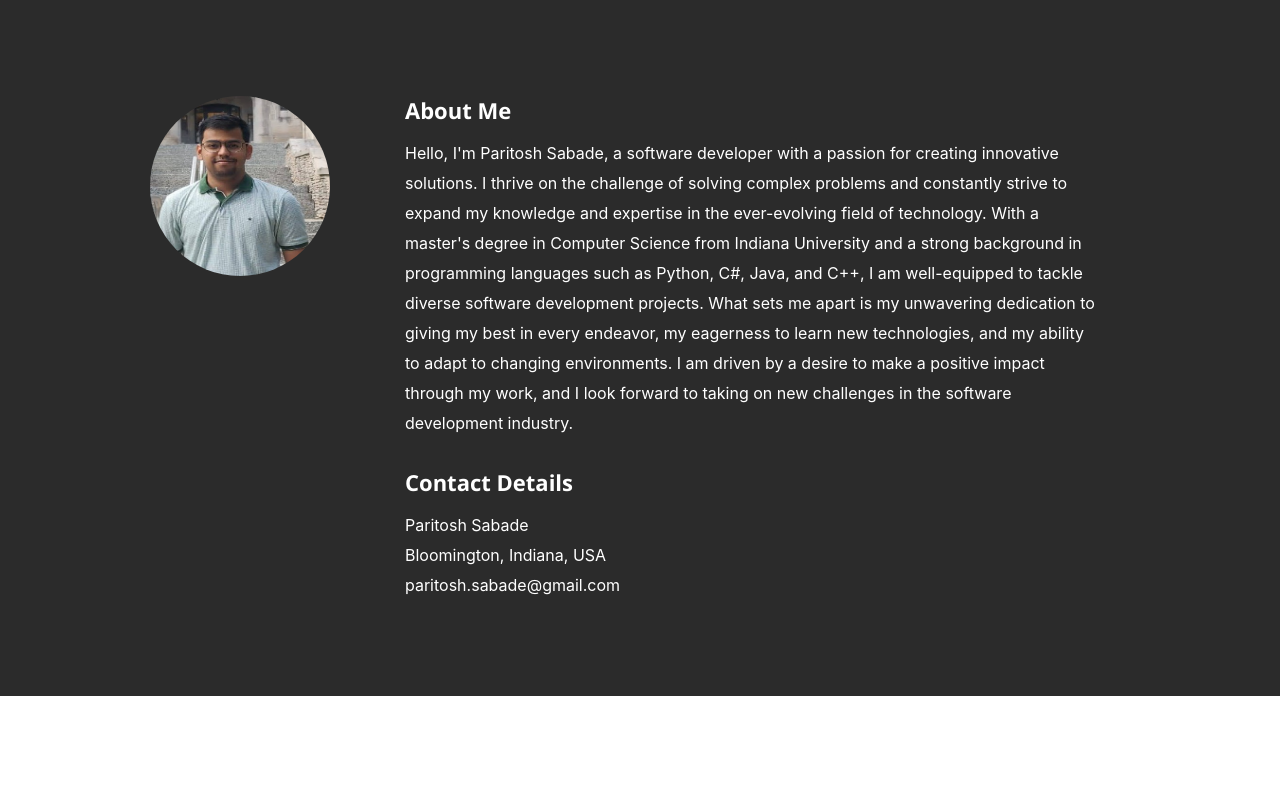
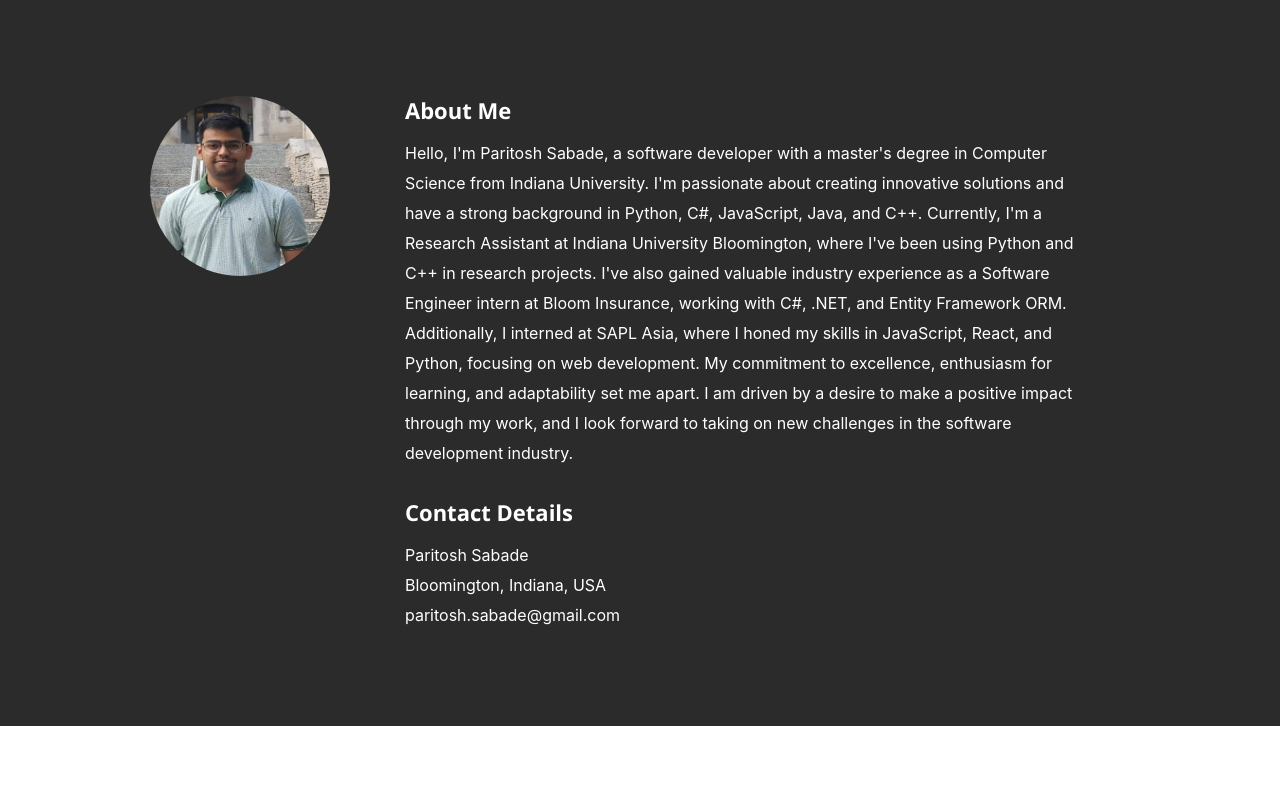
Before and after one commit to ParitoshSabade/PortfolioWebsite, a React (Create React App) app: page / in a window 1280 px wide. Shown: the part 800-1589 px from the top of the page. Built offline with nearby package versions, Linux system fonts and the light colour scheme.

Commit message:
Changes in introduction and skills section.

```diff
--- a/src/resumeData.js
+++ b/src/resumeData.js
@@ -18,7 +18,7 @@ let resumeData = {
         },
 
       ],
-    "aboutme":"Hello, I'm Paritosh Sabade, a software developer with a passion for creating innovative solutions. I thrive on the challenge of solving complex problems and constantly strive to expand my knowledge and expertise in the ever-evolving field of technology. With a master's degree in Computer Science from Indiana University and a strong background in programming languages such as Python, C#, Java, and C++, I am well-equipped to tackle diverse software development projects. What sets me apart is my unwavering dedication to giving my best in every endeavor, my eagerness to learn new technologies, and my ability to adapt to changing environments. I am driven by a desire to make a positive impact through my work, and I look forward to taking on new challenges in the software development industry.",
+    "aboutme":"Hello, I'm Paritosh Sabade, a software developer with a master's degree in Computer Science from Indiana University. I'm passionate about creating innovative solutions and have a strong background in Python, C#, JavaScript, Java, and C++. Currently, I'm a Research Assistant at Indiana University Bloomington, where I've been using Python and C++ in research projects. I've also gained valuable industry experience as a Software Engineer intern at Bloom Insurance, working with C#, .NET, and Entity Framework ORM. Additionally, I interned at SAPL Asia, where I honed my skills in JavaScript, React, and Python, focusing on web development. My commitment to excellence, enthusiasm for learning, and adaptability set me apart. I am driven by a desire to make a positive impact through my work, and I look forward to taking on new challenges in the software development industry. ",
     "address":"Bloomington, Indiana, USA",
     "website":"paritosh.sabade@gmail.com",
     "education":[
@@ -121,7 +121,7 @@ let resumeData = {
     "Skills": [
 
       "**Programming Languages:** Python, C#, Java, C++, JavaScript, HTML/CSS.",
-      "**Frameworks:** Flask, Django, React, .NET, Node.js.",
+      "**Frameworks:** Flask, Django, React, .NET, Node.js, Entity Framework.",
       "**Cloud:** AWS (EC2, S3, RDS), GCP (Compute Engine, Cloud Storage, Cloud Functions).",
       "**Tools:** Git, JIRA, Docker, Kubernetes, Bitbucket, SourceTree, Jenkins, Selenium.",
 
```
